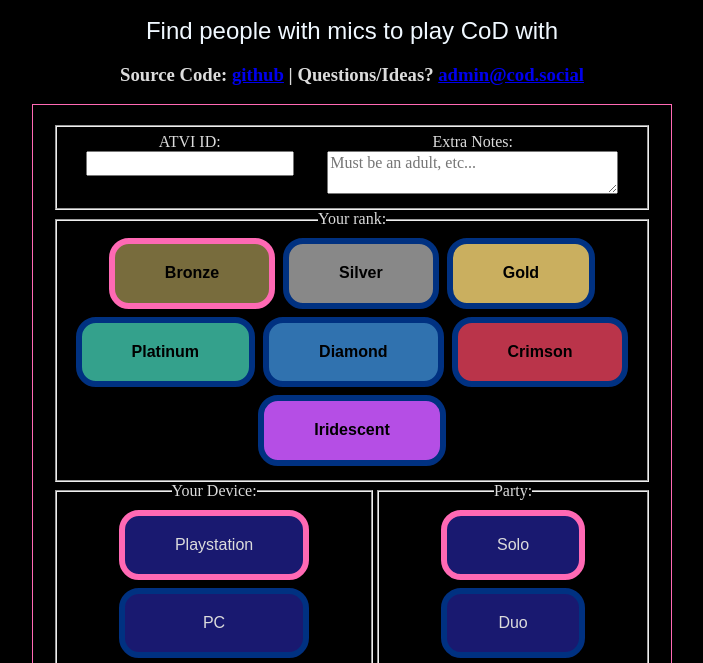
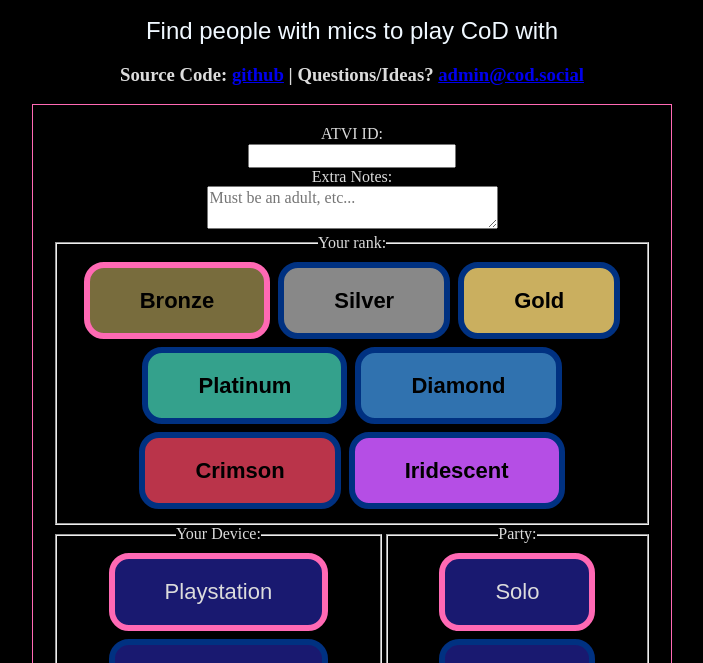
Before and after one commit to rpgwaiter/cod-lfg, a website: page public/index.html in a window 1280 px wide. Shown: the part 97-760 px from the top of the page, without its empty margins (308-1011 px from the left). Drawn offline with nearby package versions, Linux system fonts and the light colour scheme; no server answers.

Commit message:
font sizing changes

```diff
--- a/public/index.html
+++ b/public/index.html
@@ -17,18 +17,13 @@
       <form action="/api/submit" id="form-submit-player">
 
 
-        <fieldset>
-          <div class="input-grid">
-            <div class="spanner">
-              <label>ATVI ID: <br /><input type="text" name="atvid" id="form-atvid"></label>
-            </div>
 
-            <div class="spanner">
-              <label>Extra Notes: <br /><textarea id="extra-notes" name="message" rows="2" cols="30" maxlength="100"
-                  placeholder="Must be an adult, etc..."></textarea></label>
-            </div>
-          </div>
-        </fieldset>
+
+        <div class="filled">
+          <label>ATVI ID: <br /><input type="text" name="atvid" id="form-atvid"></label>
+          <label>Extra Notes: <br /><textarea id="extra-notes" name="message" rows="2" cols="30" maxlength="100" placeholder="Must be an adult, etc..."></textarea></label>
+        </div>
+
 
         <div class="input-grid">
           <fieldset id="radio-rank" class="post-field">
@@ -62,9 +57,11 @@
           <fieldset id="radio-platform" class="post-field">
             <legend>Your Device:</legend>
 
-            <input type="radio" id="platform-psn" name="platform" value="PSN" checked /><label for="platform-psn">Playstation</label>
+            <input type="radio" id="platform-psn" name="platform" value="PSN" checked /><label
+              for="platform-psn">Playstation</label>
             <input type="radio" id="platform-pc" name="platform" value="PC" /><label for="platform-pc">PC</label>
-            <input type="radio" id="platform-xbox" name="platform" value="XBox" /><label for="platform-xbox">Xbox</label>
+            <input type="radio" id="platform-xbox" name="platform" value="XBox" /><label
+              for="platform-xbox">Xbox</label>
           </fieldset>
 
 
@@ -87,8 +84,10 @@
           <fieldset class="post-field">
             <legend>Other Stuff:</legend>
 
-            <input type="checkbox" id="hasMic" name="hasMic" value="true" checked /><label for="hasMic">I use a mic</label>
-            <input type="checkbox" id="isMuted" name="isMuted" value="true" /><label for="isMuted">I am voice banned</label>
+            <input type="checkbox" id="hasMic" name="hasMic" value="true" checked /><label for="hasMic">I use a
+              mic</label>
+            <input type="checkbox" id="isMuted" name="isMuted" value="true" /><label for="isMuted">I am voice
+              banned</label>
             <input type="checkbox" id="noLife" name="noLife" value="true" /><label for="noLife">I no-life ranked</label>
           </fieldset>
         </div>
--- a/public/style.css
+++ b/public/style.css
@@ -96,6 +96,12 @@
     margin-left: 5px;
     margin-right: 5px;
   }
+  .post-field label {
+    font-size: 30px !important;
+  }
+  #player-submit-button {
+    font-size: 30px !important;
+  }
 }
 
 @media (min-width: 1025px) {
@@ -117,7 +123,7 @@
   padding: 4px 11px;
   margin: 4px;
   font-family: Arial;
-  font-size: 16px;
+  font-size: 22px;
   cursor: pointer;
   border-style: solid;
   border-color: rgb(0, 49, 129);
@@ -140,3 +146,13 @@
   color: black;
   font-weight: bold;
 }
+
+.filled {
+  width: 100%;
+    display: flex;
+    flex-direction: column;
+}
+
+.filled input {
+  flex: 1;
+}
```
